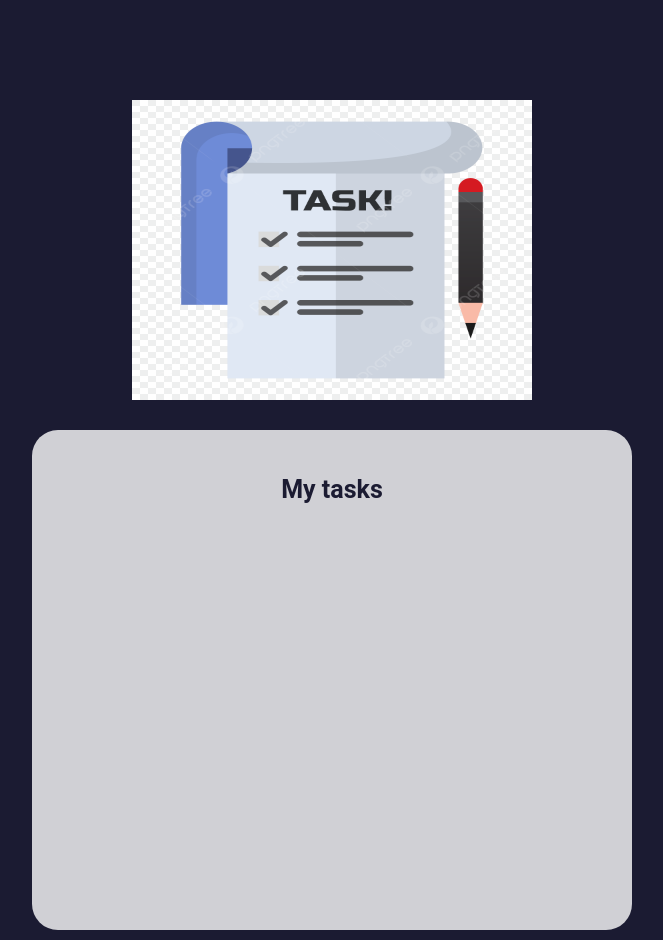
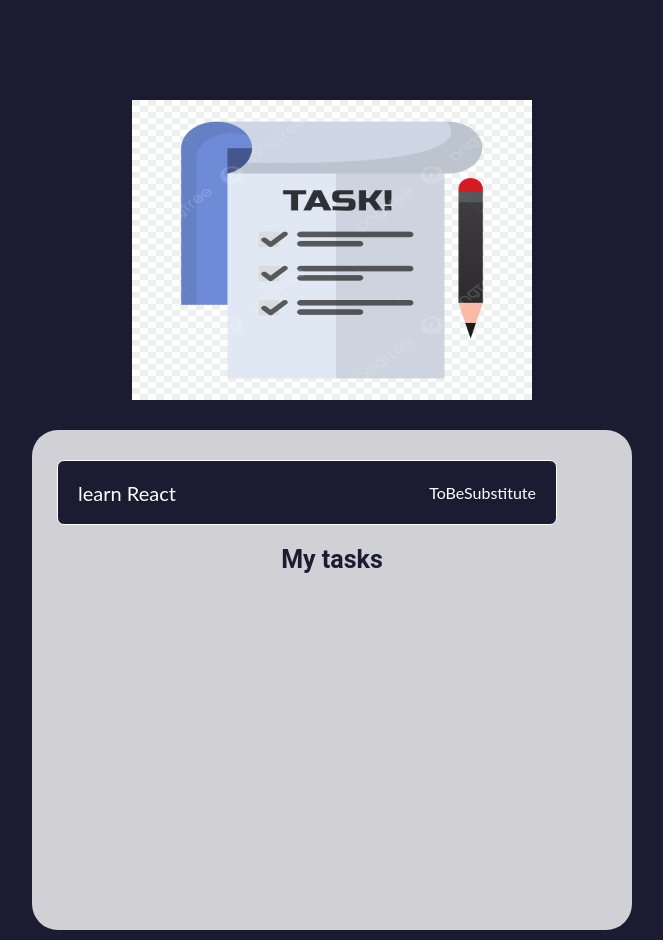
Before and after one commit to olivaalbert1/todo-list, a React (Create React App) app: page / in a window 1280 px wide. Shown: the whole page, without its empty margins (308-971 px from the left). Built offline with nearby package versions, Linux system fonts and the light colour scheme; the HTML template or start-up script is replaced by a standard one.

Commit message:
add styles to component task

```diff
--- a/src/App.js
+++ b/src/App.js
@@ -1,5 +1,6 @@
 import logo from './images/logo.png';
 import './App.css';
+import Task from './components/Task'
 
 function App() {
   return (
@@ -8,6 +9,7 @@
         <img src={logo} className='my-logo' />
       </div>
       <div className='main-list-tasks'>
+        <Task text='learn React'></Task>
         <h1>My tasks</h1>
       </div>
     </div>
--- a/src/components/Task.js
+++ b/src/components/Task.js
@@ -1,4 +1,5 @@
 import React from "react";
+import '../style/Task.css'
 
 function Task ({text}) {
     return (
--- /dev/null
+++ b/src/style/Task.css
@@ -0,0 +1,28 @@
+.container-task {
+    width: 500px;
+    min-height: 65px;
+    background-color: #1b1b32;
+    margin: 5px 0;
+    padding: 8px 15px 8px 20px;
+    display: flex;
+    justify-content: space-between;
+    align-items: center;
+    border-radius: 7px;
+    border: 1px solid white;
+    cursor: pointer;
+}
+
+.task-text {
+    width: 100%;
+    height: 100%;
+    font-size: 20px;
+    display: flex;
+    align-items: center;
+    overflow-wrap: anywhere;
+}
+
+.icon-task {
+    width: 25%;
+    height: 25%;
+    margin: 5px;
+}
```
